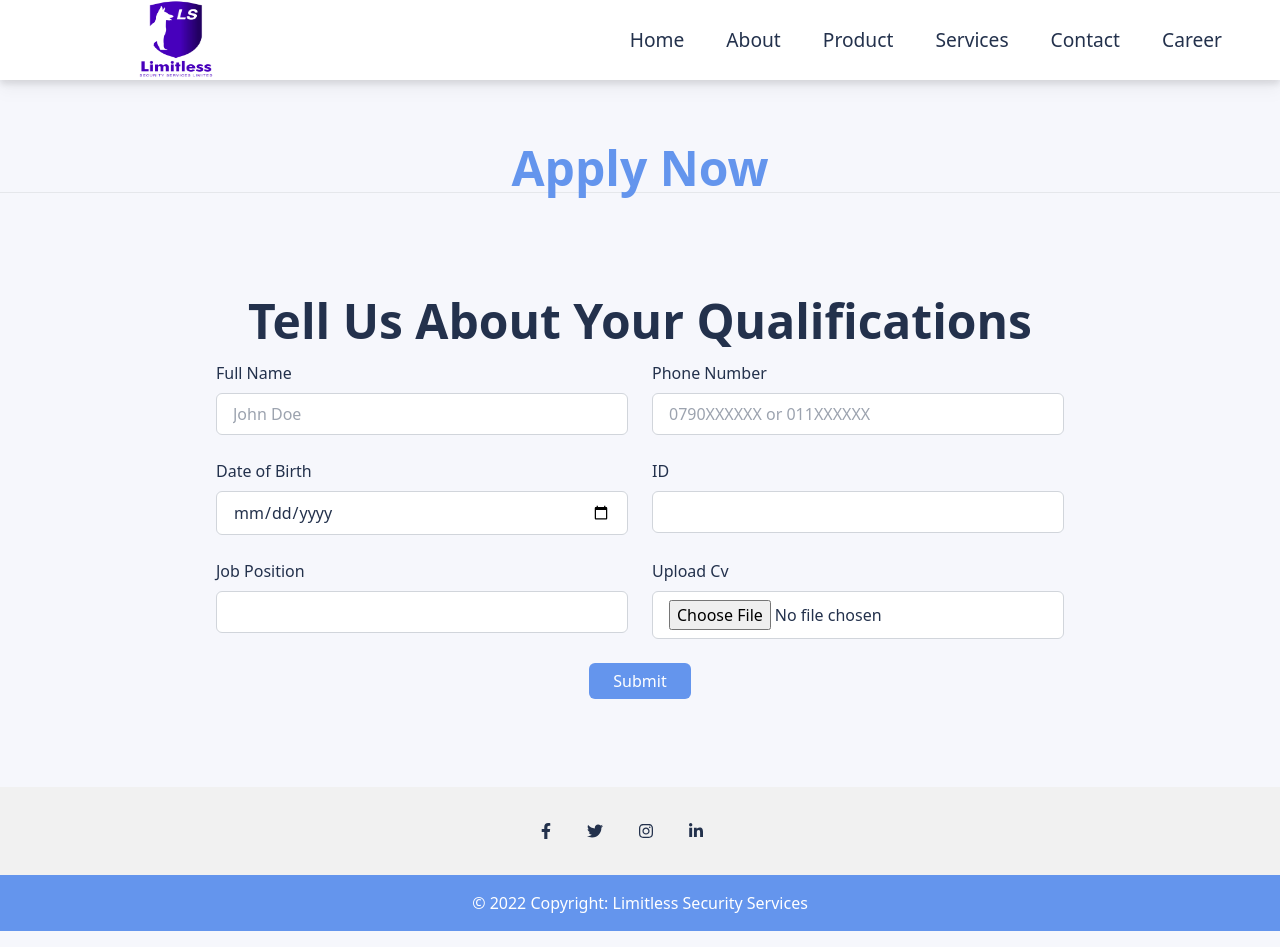
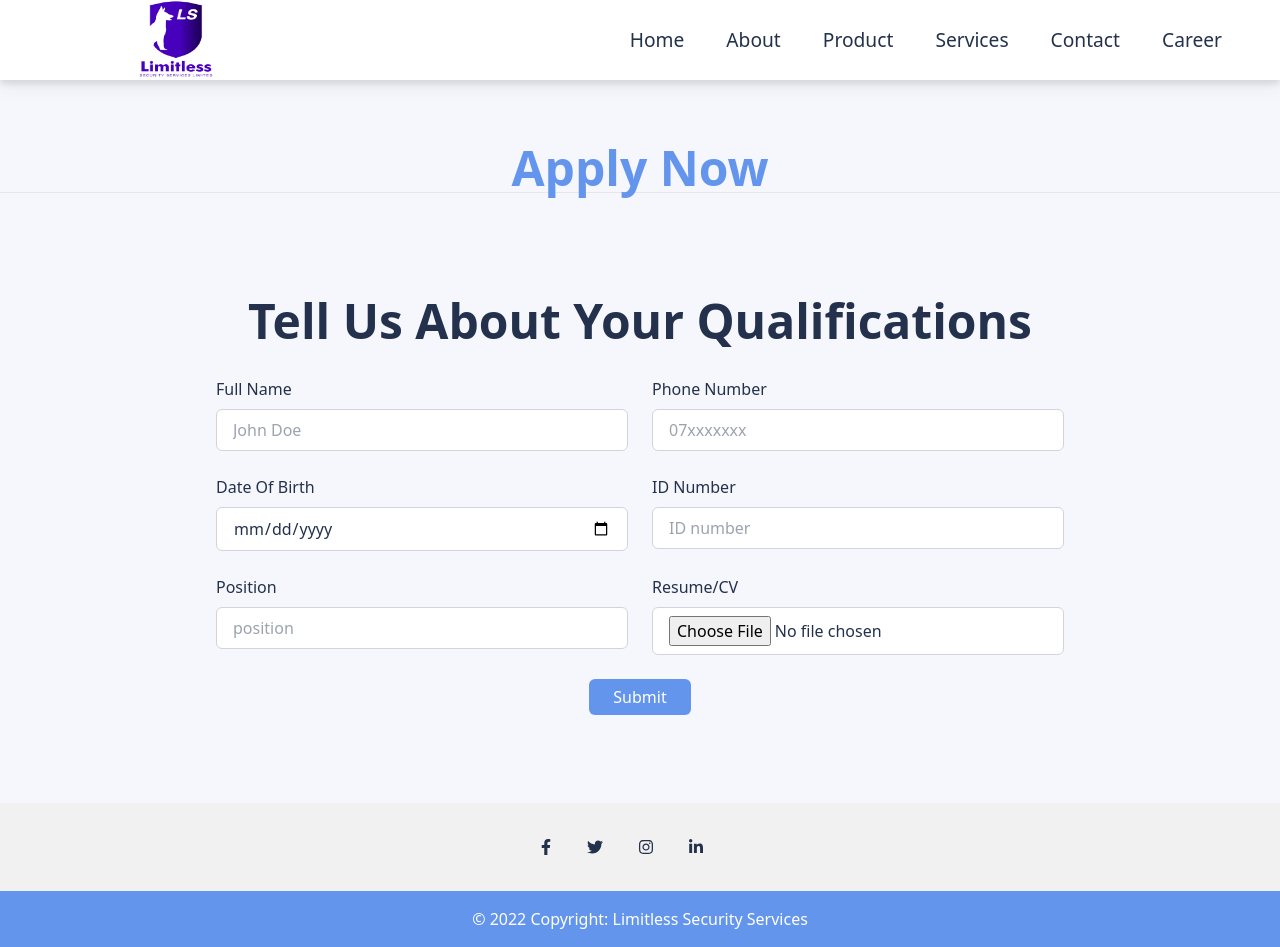
Before and after one commit to josphat-mwangi/limitless, a React (Create React App) app: page /career in a window 1280 px wide. Built offline with nearby package versions, Linux system fonts and the light colour scheme.

Commit message:
modify about us and intergrate career component with the backend

```diff
--- a/src/components/career/Career.js
+++ b/src/components/career/Career.js
@@ -1,88 +1,119 @@
-import React, {useRef} from 'react'
-import emailjs from '@emailjs/browser';
+import React, {useState} from 'react'
+import axios from 'axios'
+
 
 
 const Career = () => {
-  const form = useRef();
-  const sendEmail = (e) => {
+
+
+  const [ name, setName]                  = useState('')
+  const [ phoneNumber, setPhoneNumber]    = useState('')
+  const [ dateofBirth, setDateofBirth ]   = useState('')
+  const [ idno, setIdNo ]                 = useState('')
+  const [ position, setPosition ]         = useState('')
+  const [ files, setFiles ]               = useState()
+  const [ isSubmited, setIsSubmited ]     = useState(false)
+  console.log(files)
+
+  const changeHandler = (e) =>{
+    setFiles(e.target.files[0]);
+
+  }
+
+
+  let sendEmail = async (e) => {
     e.preventDefault();
+    let url = 'http://127.0.0.1:4000/mail'
+    try{
+      await axios({
+        method: "POST",
+        url: url,
+        data: { files, name, position, dateofBirth, idno, phoneNumber},
+        headers: {"Content-Type": "multipart/form-data"}
+      })
+    }catch(err){
+      console.log(err)
+    }
 
-      emailjs.sendForm('service_scm1niq', 'template_cki59xi', form.current, 'oCeKN9WxucYpBF8qf')
-        .then((result) => {
-            console.log(result.text);
-        }, (error) => {
-            console.log(error.text);
-        });
-      e.target.reset()
+    setDateofBirth('')
+    setFiles('')
+    setIdNo('')
+    setName('')
+    setPhoneNumber('')
+    setPosition('')
+    setIsSubmited(true)
+
   };
-  const inputs = [
-    {
 
-      name: "name",
-      type: "text",
-      label: "Full Name",
-      placeholder: "John Doe",
-      required: true,
-    },
-    {
 
-      name: "phoneNumber",
-      type: "number",
-      label: "Phone Number",
-      placeholder: "0790XXXXXX or 011XXXXXX",
-      required: true,
-    },
-    {
-
-      name: "DateofBirth",
-      type: "date",
-      label: "Date of Birth",
-      required: true,
-    },
-    {
-
-      name: "idno",
-      type: "number",
-      label: "ID",
-      required: true,
-    },
-    {
-
-      name: "position",
-      type: "text",
-      label: "Job Position",
-      required: true,
-    },
-    {
-
-      name: "uploadCv",
-      type: "file",
-      label: "Upload Cv",
-      placeholder: "Upload your CV",
-      required: true,
-    },
-  ]
   return (
-    <div className='container m-auto py-16'>
+    <div className='container m-auto py-16 '>
       <h2 className="text-5xl text-left sm:text-center font-semibold text-[#6495ED] capitalize ">Apply Now</h2>
       <hr className='w-90'/>
       <section className="max-w-4xl p-6 mx-auto   mt-20">
-        <form encType='multipart/form-data' ref={form} onSubmit={sendEmail}>
+      { isSubmited ? (
+        <div class=" rounded-md p-3 flex justify-center ">
+        <svg
+            class="stroke-2 stroke-current text-green-600 h-8 w-8 mr-2 flex-shrink-0"
+            viewBox="0 0 24 24"
+            fill="none"
+            strokeLinecap="round"
+            strokeLinejoin="round"
+        >
+            <path d="M0 0h24v24H0z" stroke="none" />
+            <circle cx="12" cy="12" r="9" />
+            <path d="M9 12l2 2 4-4" />
+        </svg>
+
+        <div class="text-green-700">
+          <div class="font-bold text-xl">Application is Submit successfully</div>
+
+
+        </div>
+      </div>
+      ):(
+        <form  encType="multipart/form-data" action='/mail' onSubmit={sendEmail}   >
          <h2 className="text-5xl text-center font-semibold text-[#23314C] capitalize">Tell Us About Your Qualifications</h2>
-          <div className="grid grid-cols-1 gap-6 mt-4 sm:grid-cols-2">
-          {inputs.map((input, index)=>(
+         <div className="grid grid-cols-1 gap-6 mt-8 sm:grid-cols-2">
+
+
              <div>
-              <label className="text-[#23314C] " >{input.label}</label>
-              <input key={index} id={input.name} {...input}   className="block w-full px-4 py-2 mt-2 text-[#23314C] bg-white border border-gray-300 rounded-md   focus:border-blue-500 focus:outline-none focus:ring"/>
+
+               <label className="text-[#23314C] " >Full Name</label>
+               <input name= "name" type="text" placeholder= "John Doe" required  value={ name } onChange={(e)=> setName(e.target.value)}  className="block w-full px-4 py-2 mt-2 text-[#23314C] bg-white border border-gray-300 rounded-md   focus:border-blue-500 focus:outline-none focus:ring"/>
              </div>
-          ))}
+             <div>
+               <label className="text-[#23314C] " >Phone Number</label>
+               <input name= "phoneNumber" type="number" placeholder= "07xxxxxxx" required  value={ phoneNumber }   onChange={(e)=> setPhoneNumber(e.target.value)}  className="block w-full px-4 py-2 mt-2 text-[#23314C] bg-white border border-gray-300 rounded-md   focus:border-blue-500 focus:outline-none focus:ring"/>
+             </div>
+             <div>
+               <label className="text-[#23314C] " >Date Of Birth</label>
+               <input  name= "dateofBirth" type="date" placeholder= "mm/dd/yyyy" required  value={ dateofBirth } onChange={(e)=> setDateofBirth(e.target.value)}  className="block w-full px-4 py-2 mt-2 text-[#23314C] bg-white border border-gray-300 rounded-md   focus:border-blue-500 focus:outline-none focus:ring"/>
+             </div>
+             <div>
+               <label className="text-[#23314C] " >ID Number</label>
+               <input  name= "idno" type="number" placeholder= "ID number" required  value={ idno } onChange={(e)=> setIdNo(e.target.value)}  className="block w-full px-4 py-2 mt-2 text-[#23314C] bg-white border border-gray-300 rounded-md   focus:border-blue-500 focus:outline-none focus:ring"/>
+             </div>
+             <div>
+               <label className="text-[#23314C] " >Position</label>
+               <input name= "position" type="text" placeholder= "position" required   value={ position } onChange={(e)=> setPosition(e.target.value)}  className="block w-full px-4 py-2 mt-2 text-[#23314C] bg-white border border-gray-300 rounded-md   focus:border-blue-500 focus:outline-none focus:ring"/>
+             </div>
+             <div>
+               <label className="text-[#23314C] " >Resume/CV</label>
+               <input name= "files" type="file" placeholder= "" required    onChange={changeHandler}  className="block w-full px-4 py-2 mt-2 text-[#23314C] bg-white border border-gray-300 rounded-md   focus:border-blue-500 focus:outline-none focus:ring"/>
+             </div>
+
+
 
          </div>
 
          <div className="flex justify-center mt-6">
-              <button type='submit' className="px-6 py-2 leading-5 text-white transition-colors duration-200 transform bg-[#6495ED] rounded-md hover:bg-gray-600 focus:outline-none focus:bg-[#6495ED]">Submit</button>
+             <button type='submit'  className="px-6 py-2 leading-5 text-white transition-colors duration-200 transform bg-[#6495ED] rounded-md hover:bg-gray-600 focus:outline-none focus:bg-[#6495ED]">Submit</button>
          </div>
         </form>
+
+      )}
+
       </section>
     </div>
   )
```
Also changed, not shown: src/components/about/About.js (+62 -60 lines). Lines whose indentation alone changed are shown as unchanged.
